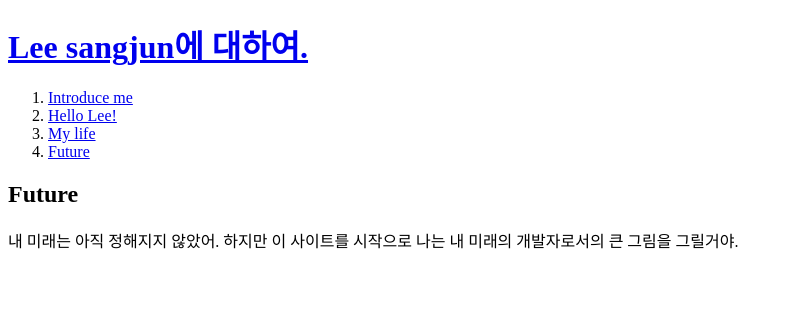
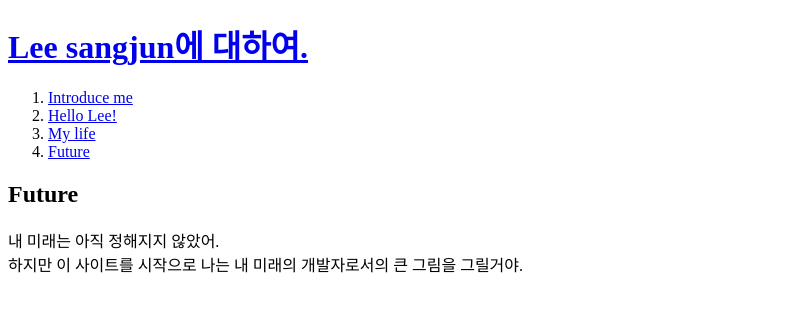
Before and after one commit to TwooFace/my-first-website, a plain HTML site: page 4.html in a window 1280 px wide. Shown: the whole page, without its empty margins (0-793 px from the left). Drawn offline with Linux system fonts and the light colour scheme.

Commit message:
수정_1006_2

```diff
--- a/4.html
+++ b/4.html
@@ -14,8 +14,8 @@
   </ol>
   <h2>Future</h2>
     <p>
-      내 미래는 아직 정해지지 않았어.
-      하지만 이 사이트를 시작으로 나는 내 미래의 개발자로서의 큰 그림을 그릴거야.
+      내 미래는 아직 정해지지 않았어.<br>
+      하지만 이 사이트를 시작으로 나는 내 미래의 개발자로서의 큰 그림을 그릴거야.<br>
     </p>
 </body>
 </html>
```
